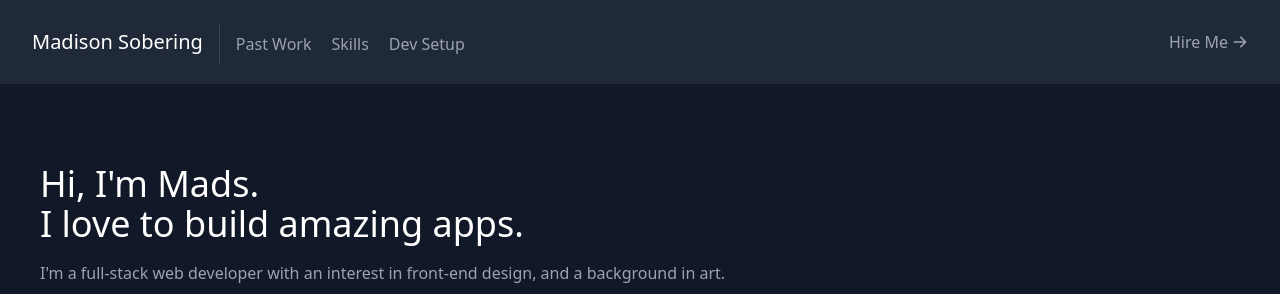
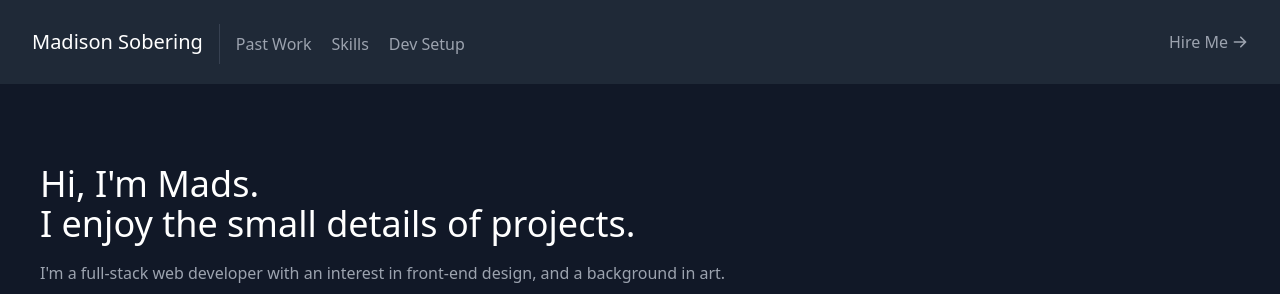
Before and after one commit to Nyxwildflower/assignment_14_msobering, a React (Create React App) app: page / in a window 1280 px wide. Shown: the top 294 px of the page. Built offline with nearby package versions, Linux system fonts and the light colour scheme.

Commit message:
Minor content changes. Changed the tagline for the about section.

```diff
--- a/src/components/About.js
+++ b/src/components/About.js
@@ -7,8 +7,8 @@ export default function About() {
         <div className="lg:flex-grow md:w-1/2 lg:pr-24 md:pr-16 flex flex-col md:items-start md:text-left mb-16 md:mb-0 items-center text-center">
           <h1 className="title-font sm:text-4xl text-3xl mb-4 font-medium text-white">
             Hi, I&#39;m Mads.
-            <br className="hidden lg:inline-block" /> I love to build amazing
-            apps.
+            <br className="hidden lg:inline-block" /> I enjoy the small details
+            of projects.
           </h1>
           <p className="mb-8 leading-relaxed">
             I&#39;m a full-stack web developer with an interest in front-end
```
Also changed, not shown: 1 other file (tests, documents, lock files or other folders).
